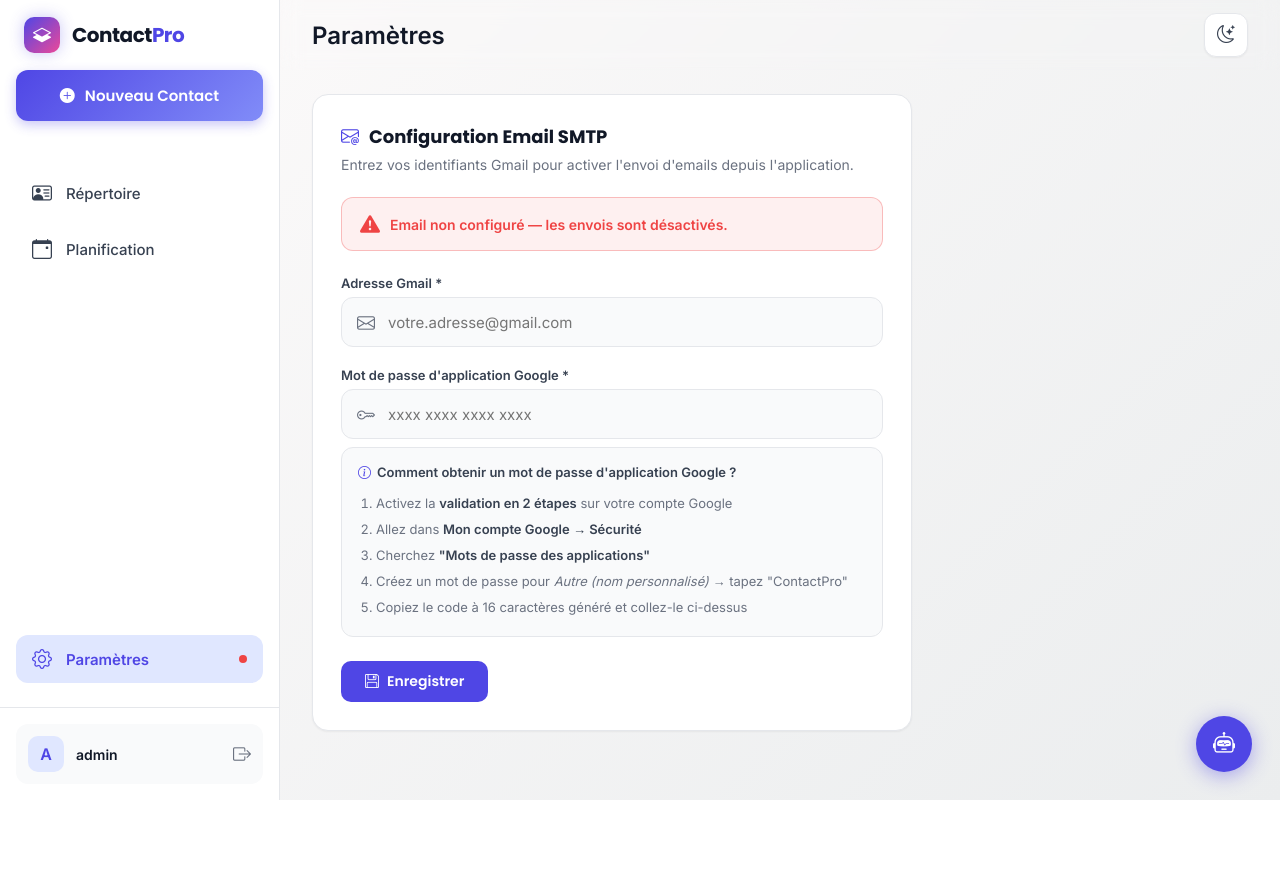
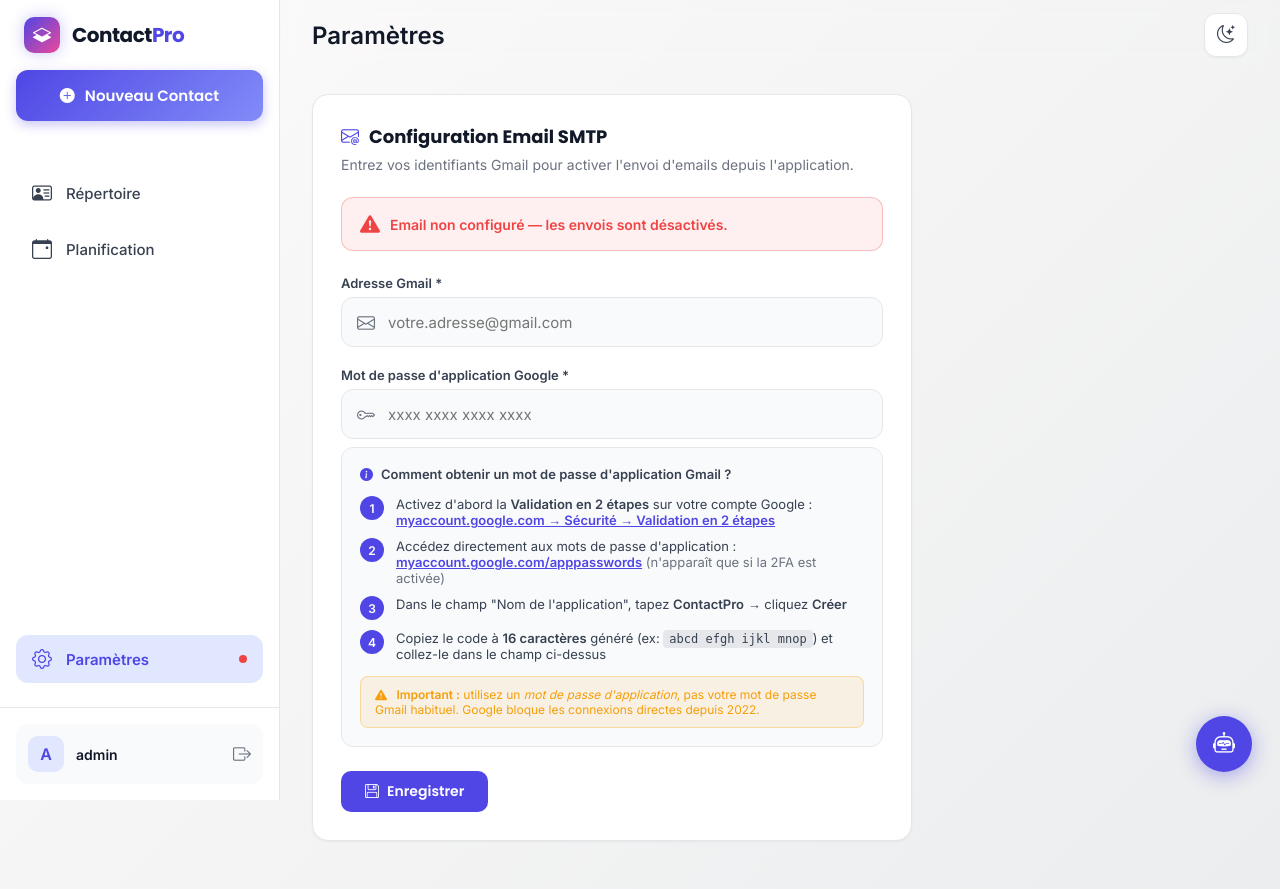
Before and after one commit to MERYEMELOSMANI/Gestion-des-contacts, a Flask app: page /settings in a window 1280 px wide. Before the commit the page ends 800 px from the top, so only its background shows below. Run offline with Flask 2, Linux system fonts and the light colour scheme; a user stored in the database is signed in; data that the repository does not hold is empty.

Commit message:
fix: instructions SMTP plus claires avec lien direct App Passwords Google

```diff
--- a/templates/settings.html
+++ b/templates/settings.html
@@ -43,17 +43,37 @@
              placeholder="{% if configured %}Laisser vide pour conserver l'actuel{% else %}xxxx xxxx xxxx xxxx{% endif %}">
     </div>
 
-    <div style="background:var(--surface-hover); border:1px solid var(--border); border-radius:12px; padding:16px; margin-bottom:24px;">
-      <div style="font-weight:600; font-size:13px; color:var(--text-2); margin-bottom:10px;">
-        <i class="bi bi-info-circle" style="color:var(--primary); margin-right:6px;"></i>Comment obtenir un mot de passe d'application Google ?
+    <div style="background:var(--surface-hover); border:1px solid var(--border); border-radius:12px; padding:18px; margin-bottom:24px;">
+      <div style="font-weight:700; font-size:13px; color:var(--text-2); margin-bottom:14px; display:flex; align-items:center; gap:8px;">
+        <i class="bi bi-info-circle-fill" style="color:var(--primary);"></i>Comment obtenir un mot de passe d'application Gmail ?
       </div>
-      <ol style="font-size:13px; color:var(--text-3); padding-left:18px; line-height:2;">
-        <li>Activez la <strong style="color:var(--text-2);">validation en 2 étapes</strong> sur votre compte Google</li>
-        <li>Allez dans <strong style="color:var(--text-2);">Mon compte Google → Sécurité</strong></li>
-        <li>Cherchez <strong style="color:var(--text-2);">"Mots de passe des applications"</strong></li>
-        <li>Créez un mot de passe pour <em>Autre (nom personnalisé)</em> → tapez "ContactPro"</li>
-        <li>Copiez le code à 16 caractères généré et collez-le ci-dessus</li>
-      </ol>
+
+      <div style="display:flex; flex-direction:column; gap:10px; font-size:13px; color:var(--text-2);">
+        <div style="display:flex; gap:12px; align-items:flex-start;">
+          <span style="min-width:24px; height:24px; border-radius:50%; background:var(--primary); color:white; display:flex; align-items:center; justify-content:center; font-size:12px; font-weight:700;">1</span>
+          <div>Activez d'abord la <strong>Validation en 2 étapes</strong> sur votre compte Google :<br>
+          <a href="https://myaccount.google.com/signinoptions/two-step-verification" target="_blank" style="color:var(--primary); font-weight:600;">myaccount.google.com → Sécurité → Validation en 2 étapes</a></div>
+        </div>
+        <div style="display:flex; gap:12px; align-items:flex-start;">
+          <span style="min-width:24px; height:24px; border-radius:50%; background:var(--primary); color:white; display:flex; align-items:center; justify-content:center; font-size:12px; font-weight:700;">2</span>
+          <div>Accédez directement aux mots de passe d'application :<br>
+          <a href="https://myaccount.google.com/apppasswords" target="_blank" style="color:var(--primary); font-weight:600;">myaccount.google.com/apppasswords</a>
+          <span style="color:var(--text-3)"> (n'apparaît que si la 2FA est activée)</span></div>
+        </div>
+        <div style="display:flex; gap:12px; align-items:flex-start;">
+          <span style="min-width:24px; height:24px; border-radius:50%; background:var(--primary); color:white; display:flex; align-items:center; justify-content:center; font-size:12px; font-weight:700;">3</span>
+          <div>Dans le champ "Nom de l'application", tapez <strong>ContactPro</strong> → cliquez <strong>Créer</strong></div>
+        </div>
+        <div style="display:flex; gap:12px; align-items:flex-start;">
+          <span style="min-width:24px; height:24px; border-radius:50%; background:var(--primary); color:white; display:flex; align-items:center; justify-content:center; font-size:12px; font-weight:700;">4</span>
+          <div>Copiez le code à <strong>16 caractères</strong> généré (ex: <code style="background:var(--border); padding:2px 6px; border-radius:4px; font-size:12px;">abcd efgh ijkl mnop</code>) et collez-le dans le champ ci-dessus</div>
+        </div>
+      </div>
+
+      <div style="margin-top:14px; padding:10px 14px; background:rgba(245,158,11,0.1); border:1px solid rgba(245,158,11,0.3); border-radius:8px; font-size:12px; color:var(--warning);">
+        <i class="bi bi-exclamation-triangle-fill" style="margin-right:6px;"></i>
+        <strong>Important :</strong> utilisez un <em>mot de passe d'application</em>, pas votre mot de passe Gmail habituel. Google bloque les connexions directes depuis 2022.
+      </div>
     </div>
 
     <div style="display:flex; gap:12px;">
```
